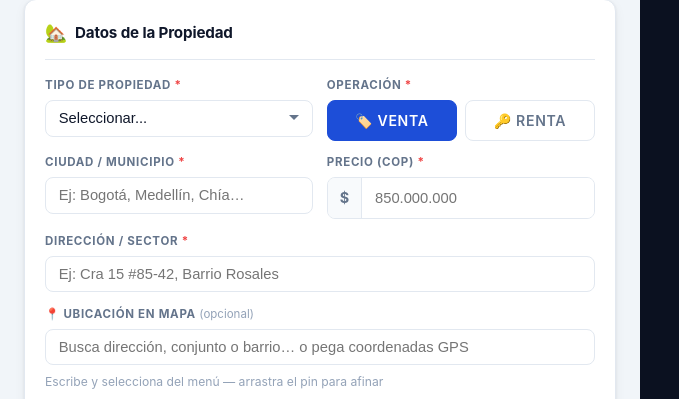
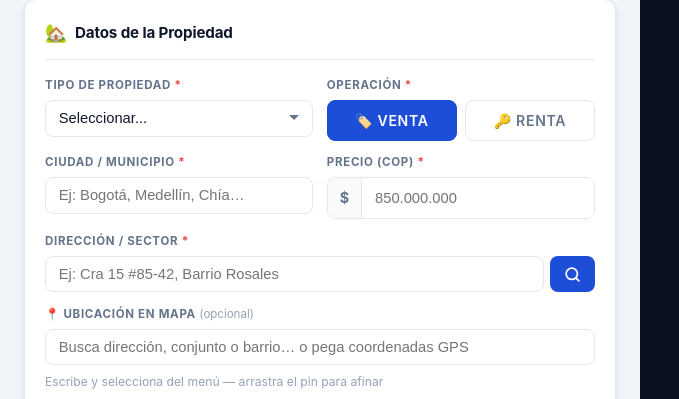
Before and after one commit to gerenciasophistoco-cloud/Inmobiliaria, a FastAPI app: page / in a window 1280 px wide. Shown: the part 92-491 px from the top of the page, without its empty margins (0-679 px from the left). Run offline with FastAPI, Linux system fonts and the light colour scheme.

Commit message:
feat: boton lupa en direccion para buscar en mapa + pin draggable
- Boton lupa (SVG) junto al campo Direccion/Sector
- Click en lupa -> geocodifica la direccion usando bias de la ciudad seleccionada (Photon)
- Mientras busca: icono gira (animation spin), boton deshabilitado
- Pin del mapa siempre fue draggable; al arrastrar guarda nuevas coordenadas
- CSS: .input-with-search flex layout con .searching animation

Co-Authored-By: Claude Sonnet 4.6 <noreply@anthropic.com>

```diff
--- a/static/index.html
+++ b/static/index.html
@@ -158,8 +158,13 @@
           <div class="form-row">
             <div class="field-group">
               <label for="direccion">Dirección / Sector <span class="required">*</span></label>
-              <input type="text" id="direccion" name="direccion"
-                placeholder="Ej: Cra 15 #85-42, Barrio Rosales" required>
+              <div class="input-with-search">
+                <input type="text" id="direccion" name="direccion"
+                  placeholder="Ej: Cra 15 #85-42, Barrio Rosales" required>
+                <button type="button" id="btnBuscarDir" title="Buscar dirección en el mapa">
+                  <svg width="17" height="17" viewBox="0 0 24 24" fill="none" stroke="currentColor" stroke-width="2.5" stroke-linecap="round" stroke-linejoin="round"><circle cx="11" cy="11" r="8"/><line x1="21" y1="21" x2="16.65" y2="16.65"/></svg>
+                </button>
+              </div>
             </div>
           </div>
 
@@ -861,6 +866,31 @@
     ms.addEventListener('blur',    function () { setTimeout(closeMapDd, 200); });
     ms.addEventListener('keydown', function (e) { if (e.key === 'Escape') closeMapDd(); });
 
+    /* ── Botón lupa: buscar dirección en el mapa ── */
+    var btnDir = document.getElementById('btnBuscarDir');
+    if (btnDir) {
+      btnDir.addEventListener('click', function () {
+        var dir = document.getElementById('direccion').value.trim();
+        if (!dir) return;
+        btnDir.disabled = true;
+        btnDir.classList.add('searching');
+        var ciu = ciudadEl.value.trim();
+        var q   = expandCo(dir) + (ciu ? ', ' + ciu : '') + ', Colombia';
+        var url = 'https://photon.komoot.io/api/?q=' + encodeURIComponent(q) + '&lang=es&limit=1';
+        if (cityLat !== null) url += '&lat=' + cityLat + '&lon=' + cityLng;
+        fetch(url)
+          .then(function (r) { return r.json(); })
+          .then(function (d) {
+            btnDir.disabled = false;
+            btnDir.classList.remove('searching');
+            if (d.features && d.features.length) {
+              moveMap(d.features[0].geometry.coordinates[1], d.features[0].geometry.coordinates[0], 16);
+            }
+          })
+          .catch(function () { btnDir.disabled = false; btnDir.classList.remove('searching'); });
+      });
+    }
+
     /* ── Inicializar mapa y ciudad inicial si hay valor ── */
     initMap();
     var ci = ciudadEl.value.trim();
--- a/static/style.css
+++ b/static/style.css
@@ -269,6 +269,35 @@ textarea {
 
 .toggle-option span:hover { background: #F8FAFC; }
 .toggle-option input:checked + span:hover { background: var(--primary); }
+
+/* ── DIRECCIÓN + BOTÓN LUPA ─────────────────────────── */
+.input-with-search {
+  display: flex;
+  gap: 6px;
+  align-items: stretch;
+}
+.input-with-search input {
+  flex: 1;
+  min-width: 0;
+}
+.input-with-search button {
+  flex-shrink: 0;
+  padding: 0 14px;
+  background: var(--primary);
+  color: #fff;
+  border: none;
+  border-radius: 8px;
+  cursor: pointer;
+  display: flex;
+  align-items: center;
+  justify-content: center;
+  transition: background 0.15s, transform 0.1s;
+}
+.input-with-search button:hover  { background: #1e40af; }
+.input-with-search button:active { transform: scale(0.95); }
+.input-with-search button:disabled { opacity: 0.5; cursor: not-allowed; }
+.input-with-search button.searching svg { animation: spin 0.7s linear infinite; }
+@keyframes spin { to { transform: rotate(360deg); } }
 
 /* ── PRECIO PREFIX ───────────────────────────────────── */
 .input-prefix {
```
